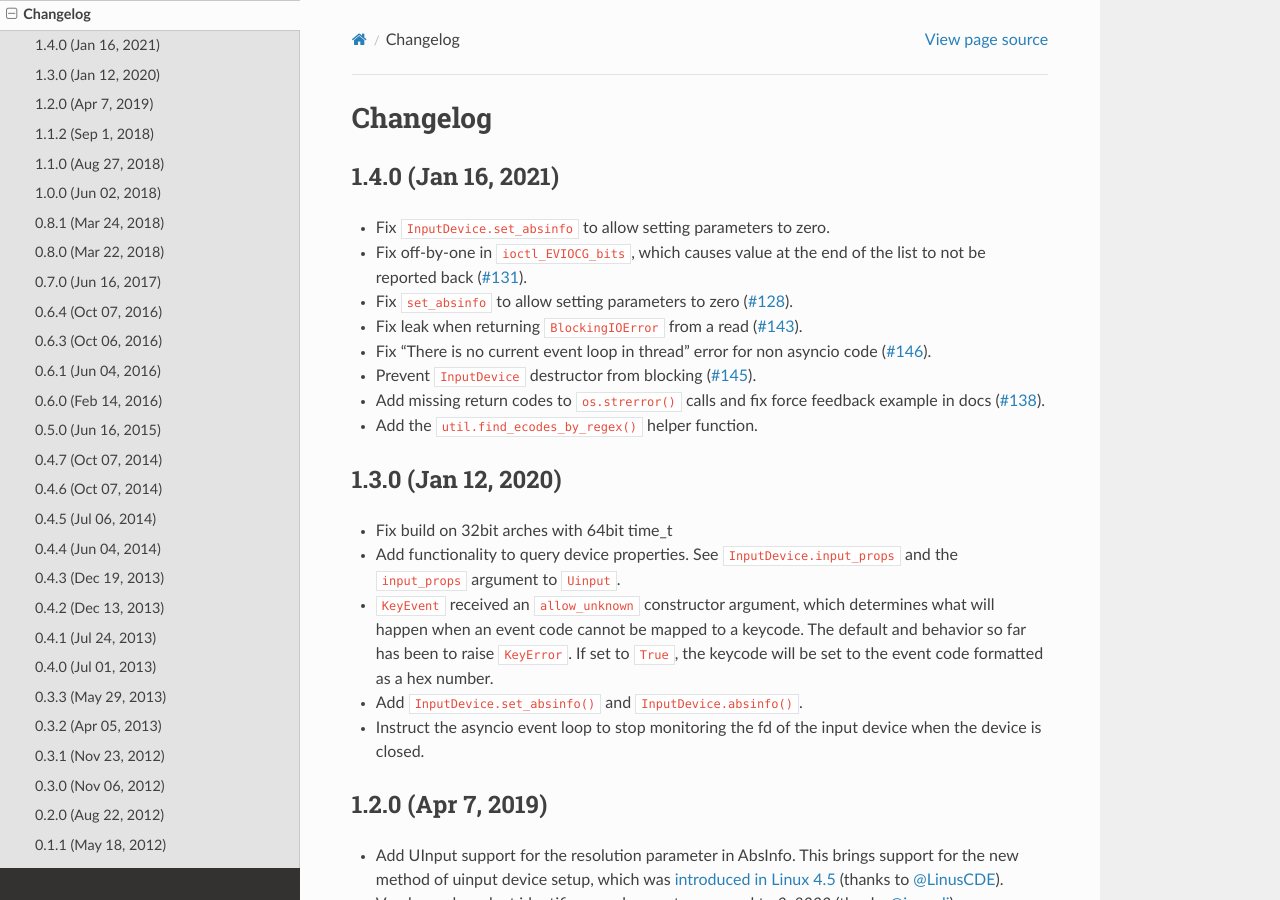
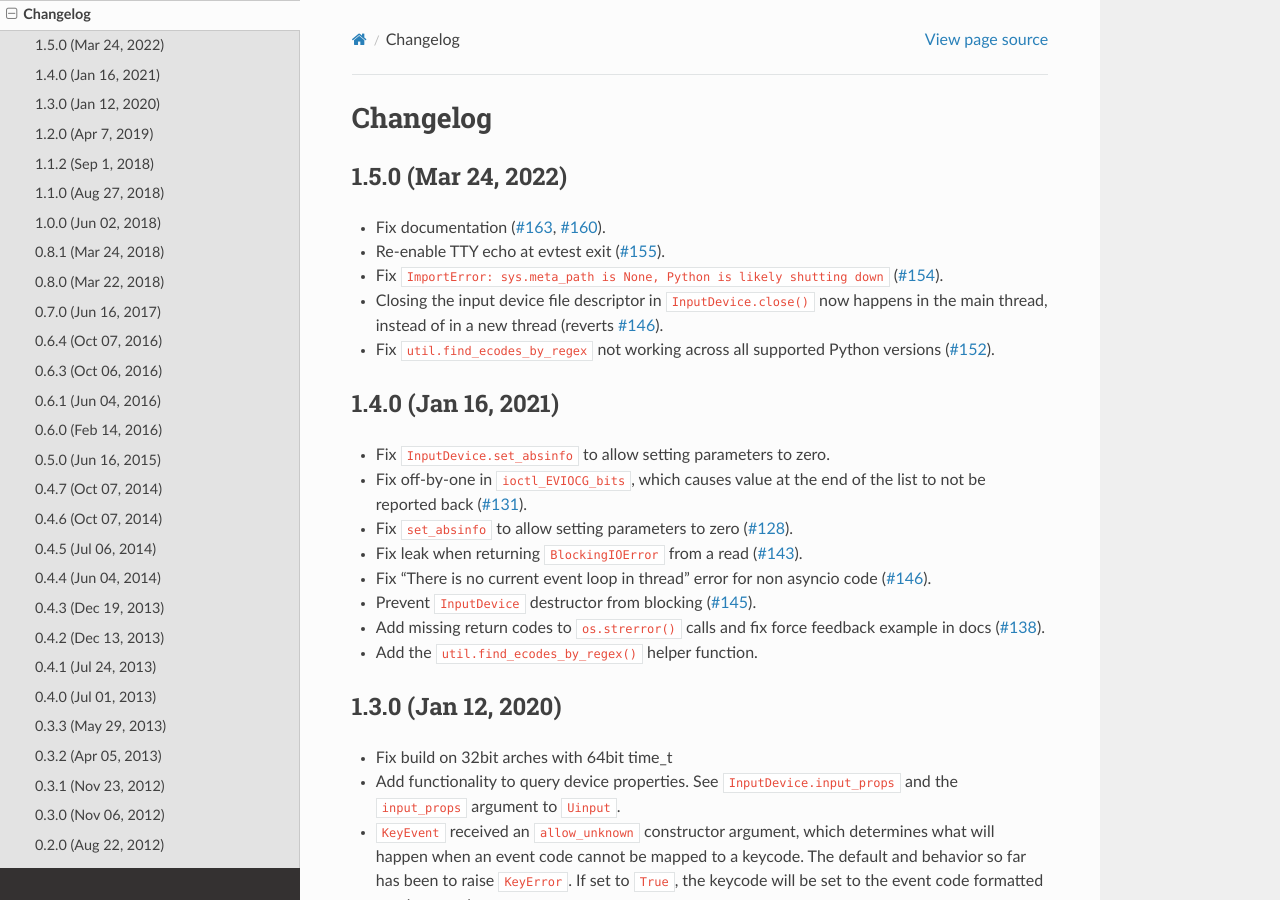
Before and after one commit to gvalkov/python-evdev, a Sphinx documentation site: the page built from docs/changelog.rst, in a window 1280 px wide and 900 px high. Built offline with Sphinx 7.4.7 and the Read the Docs theme 2.0.0, drawn with Linux system fonts in a browser that asks for light colours.

Commit message:
Bump version: 1.4.0 -> 1.5.0

```diff
--- a/docs/changelog.rst
+++ b/docs/changelog.rst
@@ -1,5 +1,21 @@
 Changelog
 ---------
+
+1.5.0 (Mar 24, 2022)
+==================
+
+- Fix documentation (`#163 <https://github.com/gvalkov/python-evdev/pull/163>`_, `#160 <https://github.com/gvalkov/python-evdev/pull/160>`_).
+
+- Re-enable TTY echo at evtest exit (`#155 <https://github.com/gvalkov/python-evdev/pull/155>`_).
+
+- Fix ``ImportError: sys.meta_path is None, Python is likely shutting down`` (`#154 <https://github.com/gvalkov/python-evdev/pull/154>`_).
+
+- Closing the input device file descriptor in ``InputDevice.close()`` now
+  happens in the main thread, instead of in a new thread (reverts `#146
+  <https://github.com/gvalkov/python-evdev/pull/146>`_).
+
+- Fix ``util.find_ecodes_by_regex`` not working across all supported Python versions (`#152 <https://github.com/gvalkov/python-evdev/pull/152>`_).
+
 
 
 1.4.0 (Jan 16, 2021)
--- a/docs/conf.py
+++ b/docs/conf.py
@@ -61,7 +61,7 @@ copyright = u'2012-2022, Georgi Valkov'
 # built documents.
 #
 # The full version, including alpha/beta/rc tags.
-release = '1.4.0'
+release = '1.5.0'
 
 # The short X.Y version.
 version = release
--- a/setup.cfg
+++ b/setup.cfg
@@ -1,5 +1,5 @@
 [bumpversion]
-current_version = 1.4.0
+current_version = 1.5.0
 message = Bump version: {current_version} -> {new_version}
 commit = True
 tag = True
```
Also changed, not shown: setup.py (+5 -5 lines).
